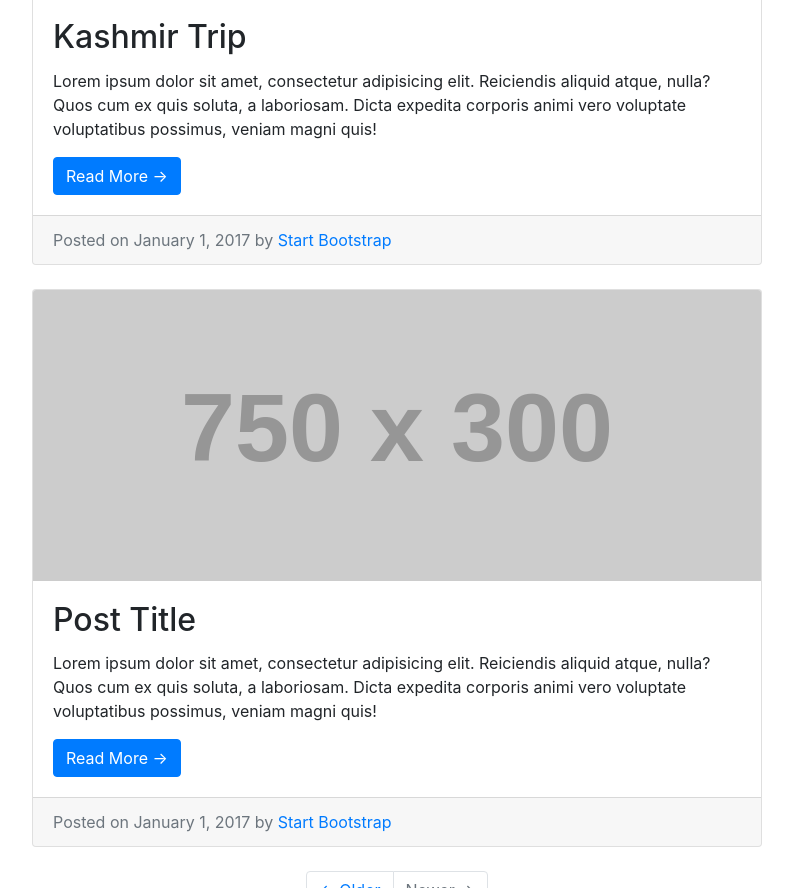
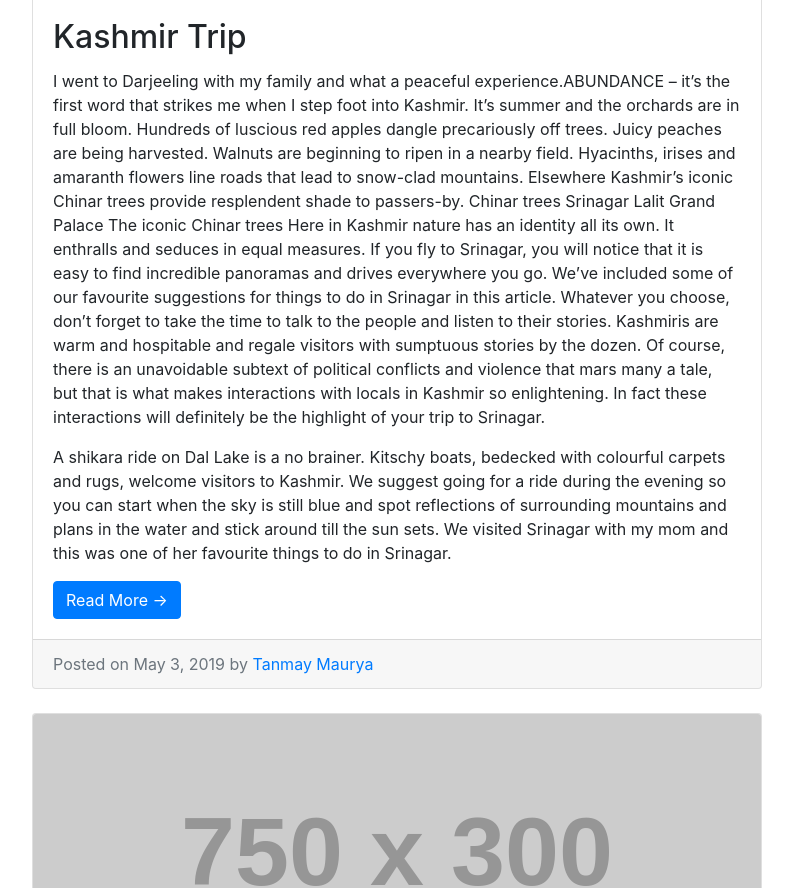
Before and after one commit to tanmaymaurya/tanmaymaurya.github.io, a website: page index.html in a window 1280 px wide. Shown: the part 2090-2978 px from the top of the page, without its empty margins (53-846 px from the left). Drawn offline with Linux system fonts and the light colour scheme; placeholder pictures from the web are drawn by us.

Commit message:
added bootstrap11

```diff
--- a/index.html
+++ b/index.html
@@ -93,12 +93,19 @@ Darjeeling Mall, Chowrasta:  The heart and soul of Darjeeling town, the Darjeeli
           <img class="card-img-top" src="https://i2.wp.com/www.namitatravels.org/wp-content/themes/uploads/2015/05/Kashmir-tourist-place-in-india.jpg" alt="Card image cap">
           <div class="card-body">
             <h2 class="card-title">Kashmir Trip</h2>
-            <p class="card-text">Lorem ipsum dolor sit amet, consectetur adipisicing elit. Reiciendis aliquid atque, nulla? Quos cum ex quis soluta, a laboriosam. Dicta expedita corporis animi vero voluptate voluptatibus possimus, veniam magni quis!</p>
+            <p class="card-text">I went to Darjeeling with my family and what a peaceful experience.ABUNDANCE – it’s the first word that strikes me when I step foot into Kashmir. It’s summer and the orchards are in full bloom. Hundreds of luscious red apples dangle precariously off trees. Juicy peaches are being harvested. Walnuts are beginning to ripen in a nearby field. Hyacinths, irises and amaranth flowers line roads that lead to snow-clad mountains. Elsewhere Kashmir’s iconic Chinar trees provide resplendent shade to passers-by.
+			Chinar trees Srinagar Lalit Grand Palace
+			The iconic Chinar trees
+
+
+
+			Here in Kashmir nature has an identity all its own. It enthralls and seduces in equal measures. If you fly to Srinagar, you will notice that it is easy to find incredible panoramas and drives everywhere you go. We’ve included some of our favourite suggestions for things to do in Srinagar in this article. Whatever you choose, don’t forget to take the time to talk to the people and listen to their stories. Kashmiris are warm and hospitable and regale visitors with sumptuous stories by the dozen. Of course, there is an unavoidable subtext of political conflicts and violence that mars many a tale, but that is what makes interactions with locals in Kashmir so enlightening. In fact these interactions will definitely be the highlight of your trip to Srinagar.</p>
+			A shikara ride on Dal Lake is a no brainer. Kitschy boats, bedecked with colourful carpets and rugs, welcome visitors to Kashmir. We suggest going for a ride during the evening so you can start when the sky is still blue and spot reflections of surrounding mountains and plans  in the water and stick around till the sun sets. We visited Srinagar with my mom and this was one of her favourite things to do in Srinagar.</p>
             <a href="#" class="btn btn-primary">Read More &rarr;</a>
           </div>
           <div class="card-footer text-muted">
-            Posted on January 1, 2017 by
-            <a href="#">Start Bootstrap</a>
+            Posted on May 3, 2019 by
+            <a href="#">Tanmay Maurya</a>
           </div>
         </div>
 
```
